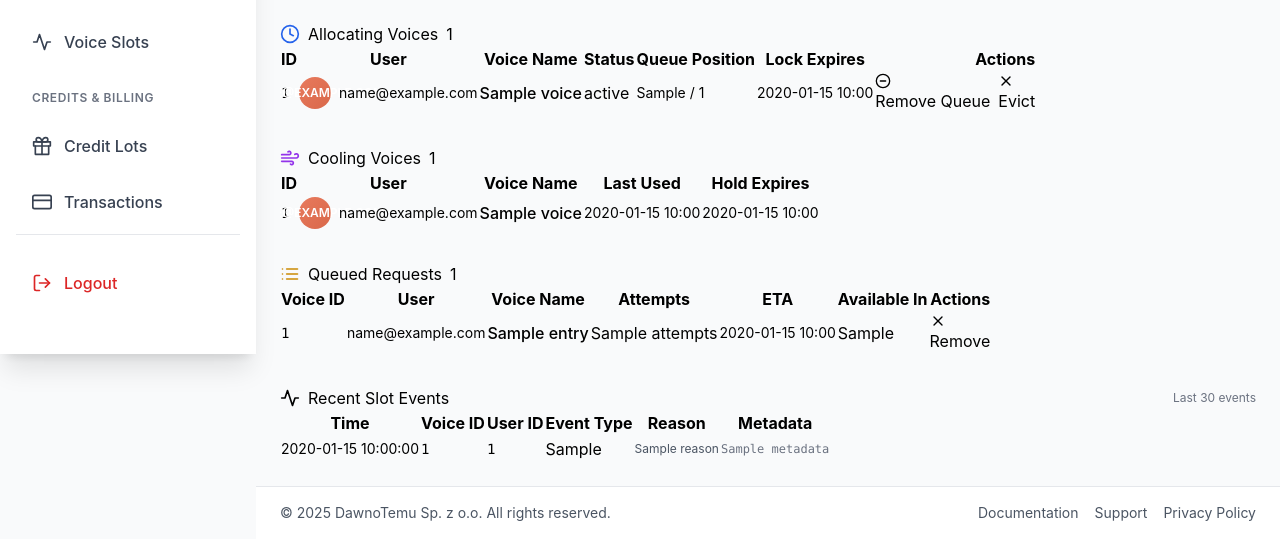
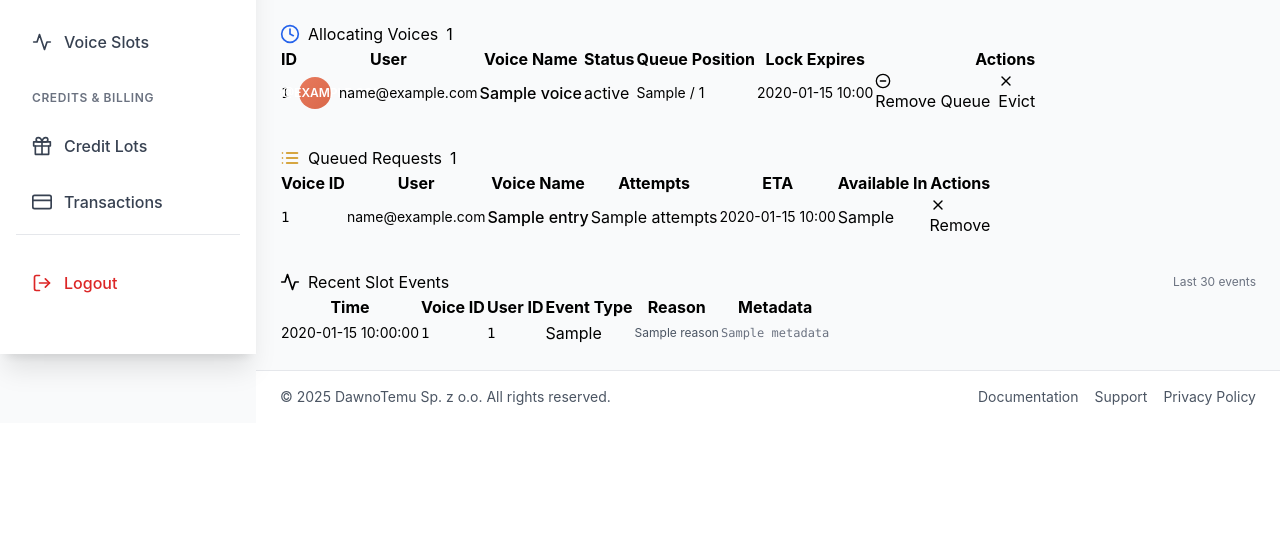
Before and after one commit to DawnoTemu/server, a Flask app: template templates/admin/voice_slots.html in a window 1280 px wide. Shown: the part 446-985 px from the top of the page. After the commit the page ends 851 px from the top, so only its background shows below. Run offline with Flask 3, Linux system fonts and the light colour scheme; the template is opened without the code that fills it: most values are stand-ins (such as "Sample title", 1, 10 or a date in 2020); parts of the project's set-up code (start-up, migrations or seed data) failed here and were passed over; some libraries are stand-ins or nearby versions.

Commit message:
refactor: remove unused COOLING and EVICTED voice allocation states
These states were defined for future use but never implemented. Evicted
voices transition directly from READY to RECORDED. The SLOT_EVICTED event
type is kept since it's actively used for logging eviction actions.

Removed: VoiceAllocationStatus.COOLING, VoiceAllocationStatus.EVICTED,
admin dashboard cooling voices section, and related doc references.

```diff
--- a/templates/admin/voice_slots.html
+++ b/templates/admin/voice_slots.html
@@ -215,51 +215,6 @@
     {% endif %}
 </div>
 
-<!-- Cooling Voices Section -->
-{% if cooling %}
-<div class="card mb-8">
-    <div class="card-header flex items-center justify-between">
-        <div class="flex items-center gap-2">
-            <i data-feather="wind" class="w-5 h-5 text-purple-600"></i>
-            <span>Cooling Voices</span>
-            <span class="badge badge-secondary">{{ cooling|length }}</span>
-        </div>
-    </div>
-
-    <div class="overflow-x-auto">
-        <table class="table">
-            <thead>
-                <tr>
-                    <th>ID</th>
-                    <th>User</th>
-                    <th>Voice Name</th>
-                    <th>Last Used</th>
-                    <th>Hold Expires</th>
-                </tr>
-            </thead>
-            <tbody>
-                {% for row in cooling %}
-                <tr>
-                    <td class="font-mono text-sm">{{ row.voice.id }}</td>
-                    <td>
-                        <div class="flex items-center gap-2">
-                            <div class="w-8 h-8 rounded-full bg-gradient-to-br from-primary to-primary-dark flex items-center justify-center text-white text-xs font-semibold">
-                                {{ row.user_email[0].upper() if row.user_email else '?' }}
-                            </div>
-                            <span class="text-sm">{{ row.user_email }}</span>
-                        </div>
-                    </td>
-                    <td class="font-medium">{{ row.voice.name }}</td>
-                    <td class="text-sm">{{ row.voice.last_used_at.strftime('%Y-%m-%d %H:%M') if row.voice.last_used_at else '—' }}</td>
-                    <td class="text-sm">{{ row.hold_expires.strftime('%Y-%m-%d %H:%M') if row.hold_expires else '—' }}</td>
-                </tr>
-                {% endfor %}
-            </tbody>
-        </table>
-    </div>
-</div>
-{% endif %}
-
 <!-- Queued Requests Section -->
 <div class="card mb-8">
     <div class="card-header flex items-center justify-between">
```
Also changed, not shown: admin.py (+1 -37 lines), docs/ElasticVoiceSlots.md (+0 -2 lines), docs/roadmap/epics/EPIC-002-elastic-elevenlabs-voice-slots.md (+1 -1 lines), models/voice_model.py (+1 -7 lines).
